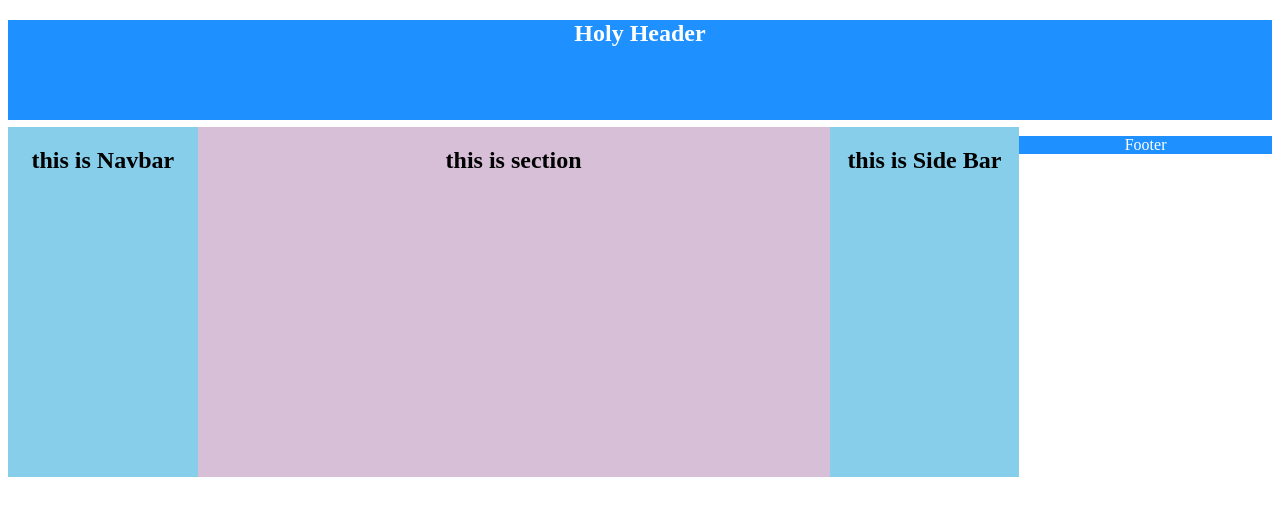
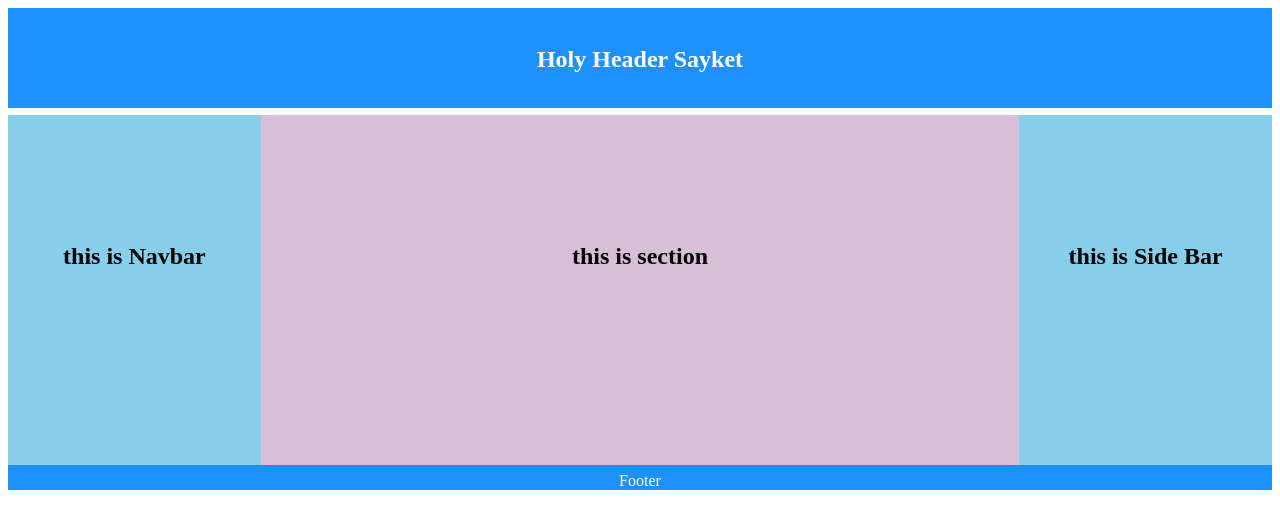
Before and after one commit to abduallahnoorsayket/html_demo01, a plain HTML site: page index.html in a window 1280 px wide. Drawn offline with Linux system fonts and the light colour scheme.

Commit message:
Holy gail

```diff
--- a/index.html
+++ b/index.html
@@ -11,25 +11,43 @@
      <body>
     <div>
         <header style="color:white;text-align:center;background-color:DodgerBlue;height: 100px;">
-            <h2 > Holy Header </h2>
+           <br>
+
+            <h2 > Holy Header Sayket </h2>
             </header>
 
-          <nav style="float:left; width: 15%;height:350px;background-color: skyblue;margin-top:7px;margin-bottom: 7px;">
-            <h2 style="text-align: center;">this is Navbar</h2>
+          <nav style="float:left; width: 20%;height:350px;background-color: skyblue;margin-top:7px;margin-bottom: 7px;">
+            <br>
+            <br>
+            <br>
+            <br><br>
+            <br>
+            <h2 style="text-align:center;">this is Navbar</h2>
           </nav>
 
 
-        <section style="float :left; width: 50%;height:350px;background-color: thistle;margin-top:7px;margin-bottom: 5px;padding-left: 0rem;">
-        <h2 style="text-align: center;">this is section</h2>
+        <section style="float :left; width: 60%;height:350px;background-color: thistle;margin-top:7px;margin-bottom: 5px;">
+            <br>
+            <br>
+            <br>
+            <br><br>
+            <br>
+            <h2 style="text-align: center;">this is section</h2>
         </section>
 
-        <aside style="float:left; width: 15%;height:350px;background-color: skyblue;margin-top:7px;margin-bottom: 7px;">
+        <aside style="float:left; width: 20%;height:350px;background-color: skyblue;margin-top:7px;margin-bottom: 7px;">
+            <br>
+            <br>
+            <br>
+            <br><br>
+            <br>
+
             <h2 style="text-align:center;">this is Side Bar</h2>
         </aside>
 
 
 
-          <footer style="color:white;text-align:center;background-color:DodgerBlue;">
+          <footer style="color:white;text-align:center;background-color:DodgerBlue;margin-top: 7px;">
             <p>Footer</p>
           </footer>
     </div>
```
